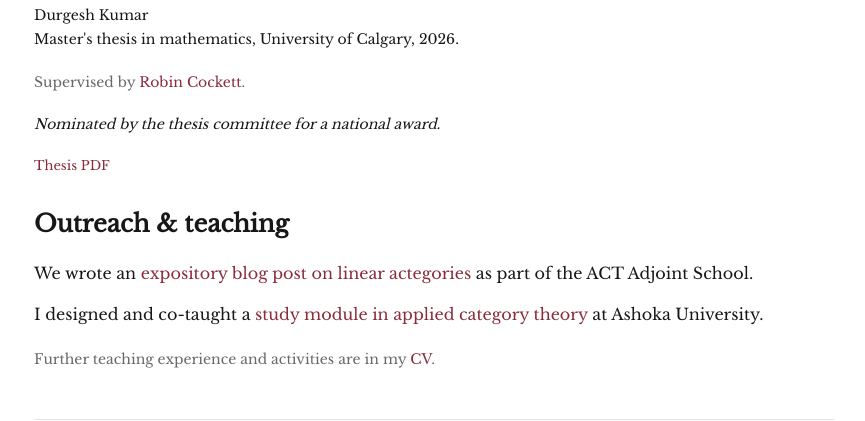
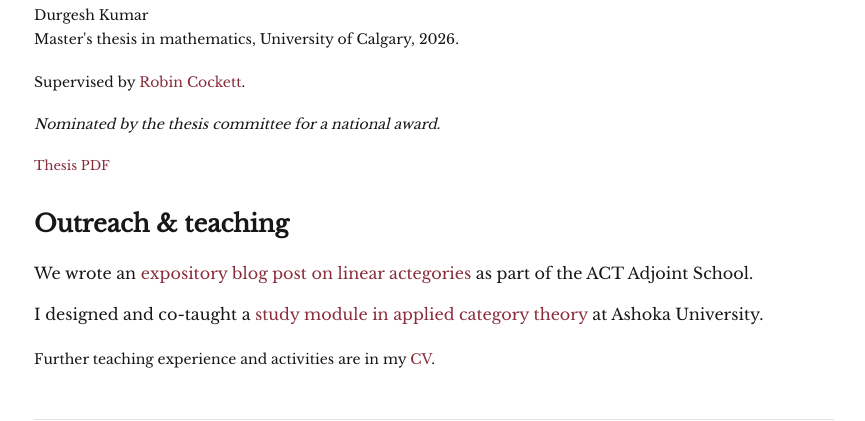
Before and after one commit to durgesh-qcat/durgesh-qcat.github.io, a Next.js app: page / in a window 1280 px wide. Shown: the part 999-1420 px from the top of the page, without its empty margins (206-1071 px from the left). Built offline with nearby package versions, Linux system fonts and the light colour scheme.

Commit message:
Keep thesis supervisor and supporting prose dark and readable

```diff
--- a/app/components/thesis-entry.tsx
+++ b/app/components/thesis-entry.tsx
@@ -4,7 +4,7 @@ export function ThesisEntry() {
   return (
     <>
       <h3 className="entry-title"><a href={thesis.url}>{thesis.title}</a></h3>
-      <p className="supporting-text thesis-details">
+      <p className="supporting-text">
         <span className="author-names">{thesis.author}</span><br />
         {thesis.degree}, {thesis.institution}, {thesis.year}.
       </p>
--- a/app/globals.css
+++ b/app/globals.css
@@ -317,15 +317,16 @@ h3 {
   line-height: 1.55;
   margin: 0 0 12px;
 }
-.entry-meta, .supporting-text, .breadcrumb {
+.entry-meta, .breadcrumb {
   color: var(--secondary);
+  font-size: 14px;
+}
+.supporting-text {
+  color: var(--text);
   font-size: 14px;
 }
 .thesis-section > h2 {
   margin-bottom: 18px;
-}
-.thesis-details {
-  color: var(--text);
 }
 .entry-meta { margin-bottom: 8px; }
 .breadcrumb { margin-bottom: 22px; }
```
Also changed, not shown: 1 other file (tests, documents, lock files or other folders).
